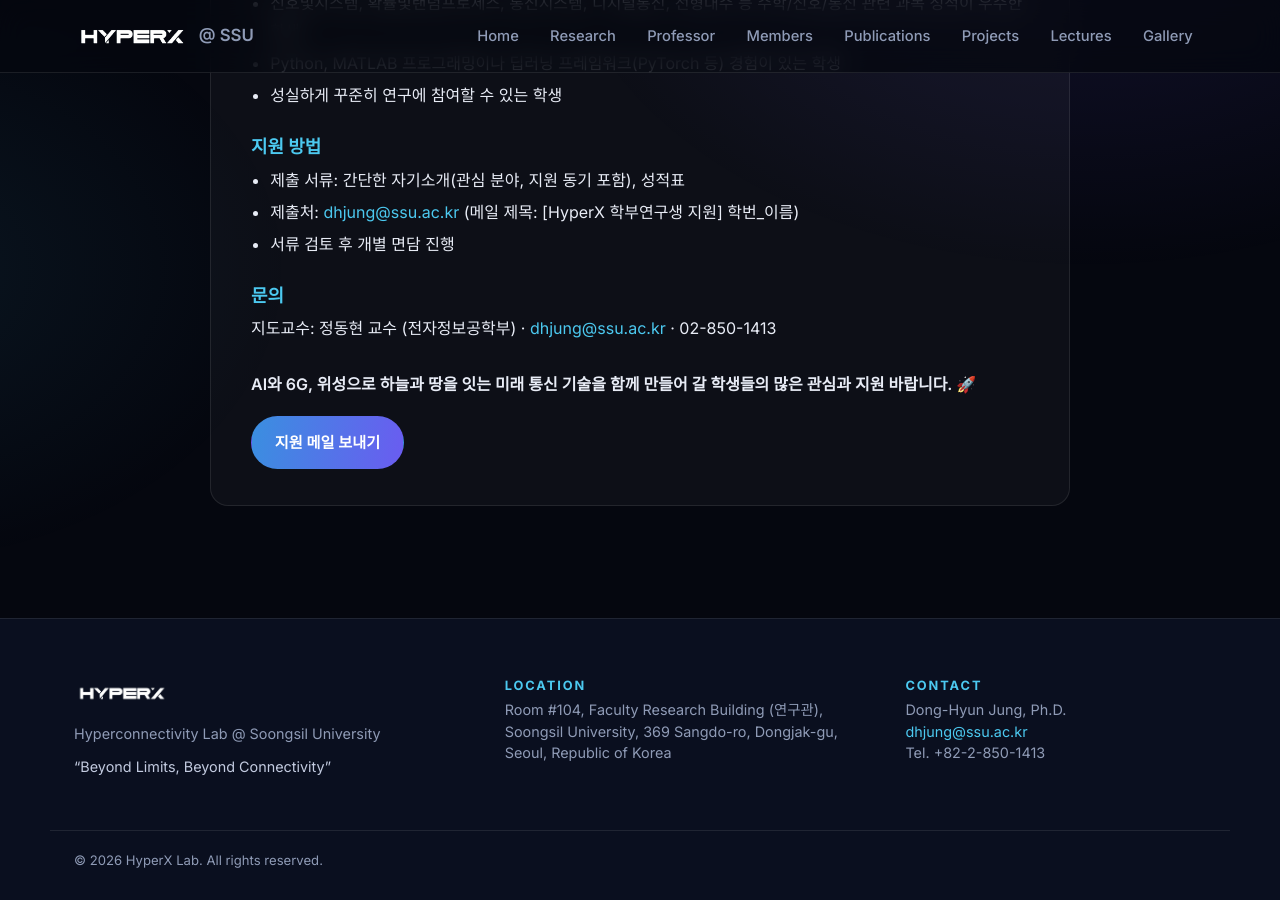
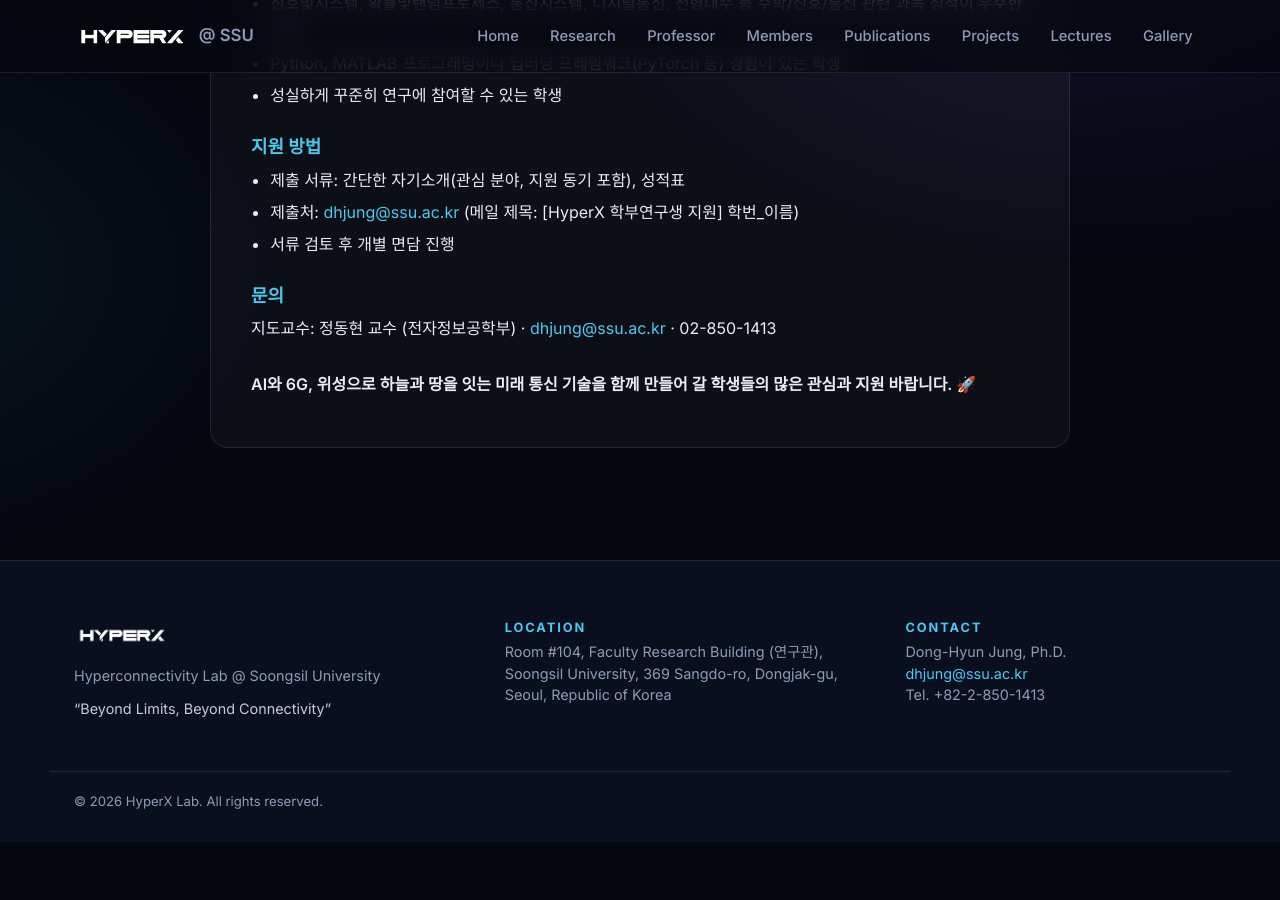
Before and after one commit to hyperx-web/hyperx, a Jekyll site: the page built from recruit.html, in a window 1280 px wide and 900 px high, scrolled down 1413 px. Built offline with Jekyll 4.4.1, drawn with Linux system fonts in a browser that asks for light colours; some web fonts are replaced; after the commit the page ends 2255 px from its top, so only the background shows below that.

Commit message:
Recruit: remove mail button
Co-Authored-By: Claude Opus 5.5 <noreply@anthropic.com>

```diff
--- a/recruit.html
+++ b/recruit.html
@@ -60,7 +60,6 @@ eyebrow: Position Available
       <p>지도교수: 정동현 교수 (전자정보공학부) · <a href="mailto:dhjung@ssu.ac.kr">dhjung@ssu.ac.kr</a> · 02-850-1413</p>
 
       <p class="recruit-end">AI와 6G, 위성으로 하늘과 땅을 잇는 미래 통신 기술을 함께 만들어 갈 학생들의 많은 관심과 지원 바랍니다. 🚀</p>
-      <div class="recruit-cta"><a class="btn btn-primary" href="mailto:dhjung@ssu.ac.kr?subject=%5BHyperX%20%ED%95%99%EB%B6%80%EC%97%B0%EA%B5%AC%EC%83%9D%20%EC%A7%80%EC%9B%90%5D">지원 메일 보내기</a></div>
     </article>
   </div>
 </section>
```
